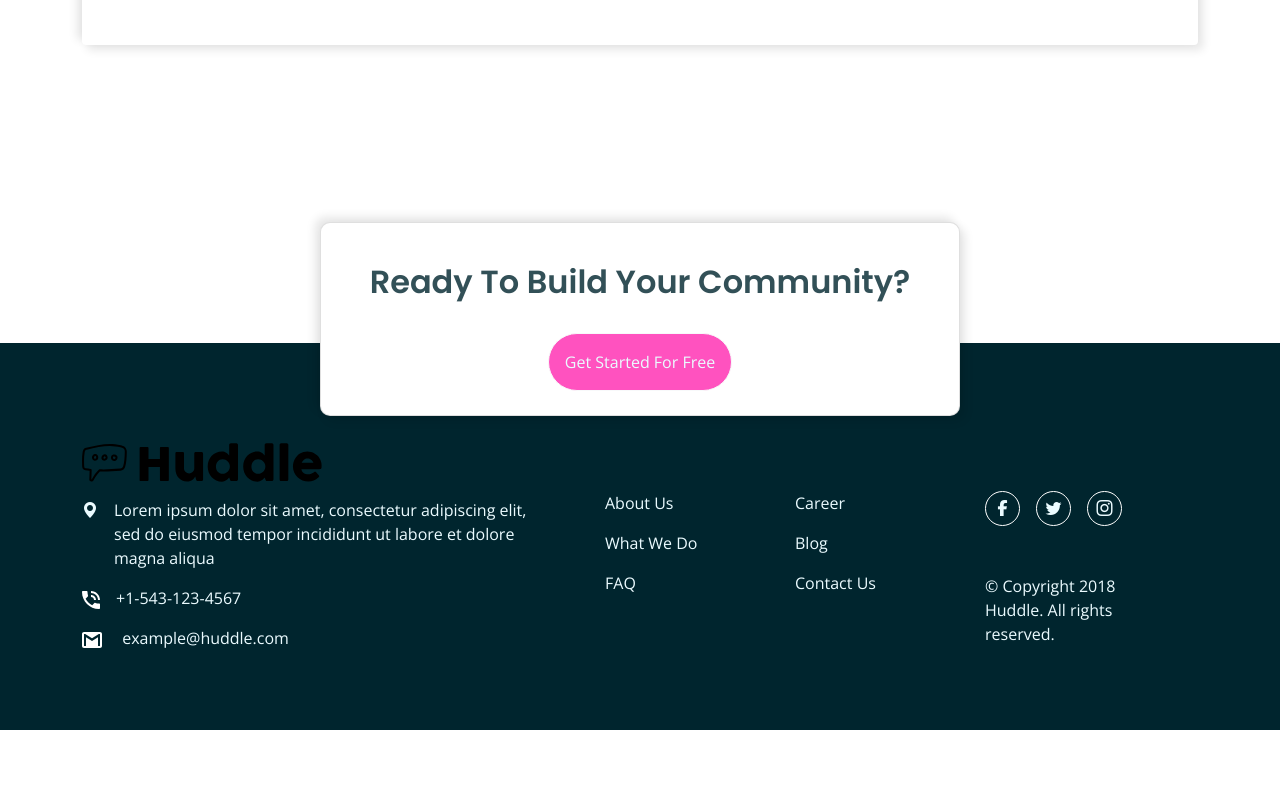
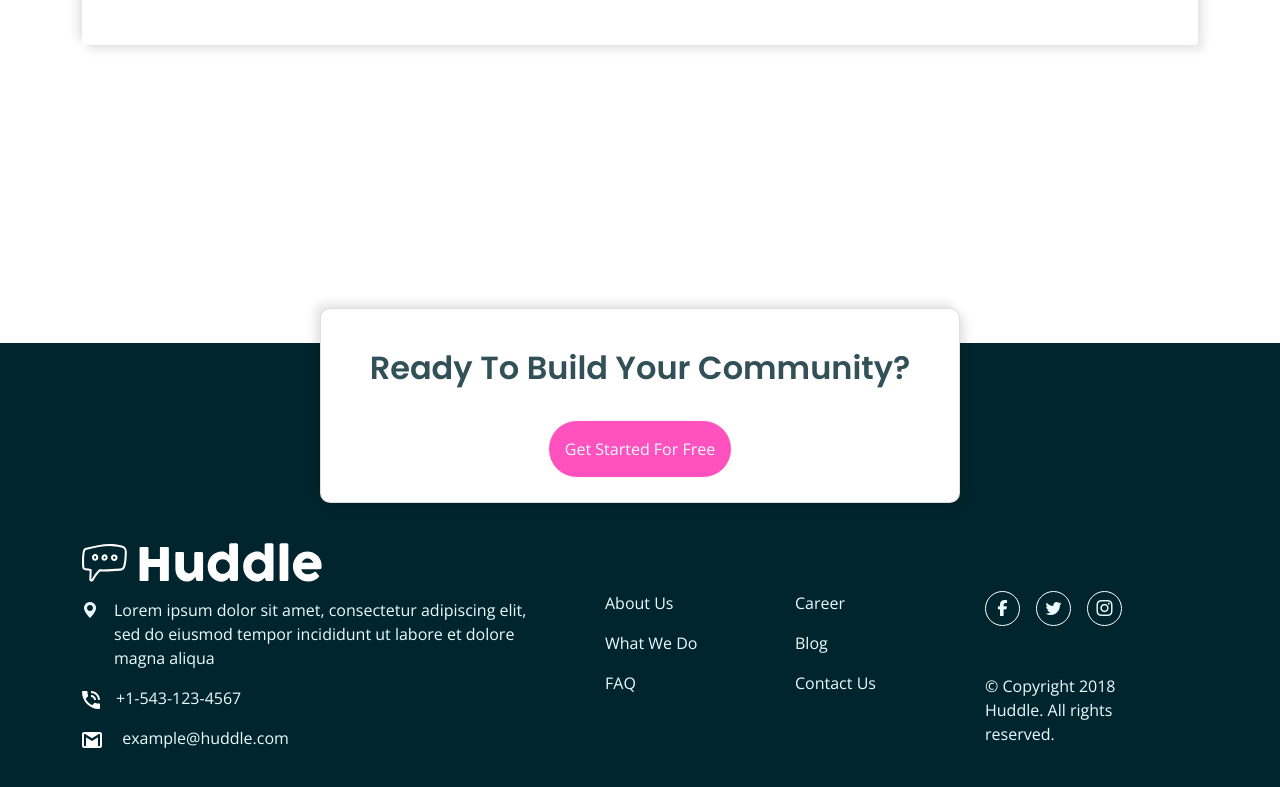
Before and after one commit to BabyDeee/Huddle-alternating-feature-block, a plain HTML site: page index.html in a window 1280 px wide. Shown: the part 1914-2701 px from the top of the page. Before the commit the page ends 2644 px from the top, so only its background shows below. Drawn offline with nearby package versions, Linux system fonts and the light colour scheme.

Commit message:
Second commit

```diff
--- a/css/style.css
+++ b/css/style.css
@@ -28,11 +28,12 @@ body{
 footer{
     background-color: hsl(192, 100%, 9%);
     color:  hsl(193, 100%, 96%);
+    height: 70vh;
 }
-.col-md-5 img{
+/* .col-md-5 img{
     filter: brightness(0);
     background: rgba(white, 0.5);
-}
+} */
 .postm{
     border-radius: 10px !important;
 }
@@ -55,6 +56,9 @@ footer{
     .btn-sta{
         width: 60% !important;
     }
+    footer{
+        height: 80vh;
+    }
 }
 @media (max-width: 426px){
     br{
@@ -73,6 +77,7 @@ footer{
     }
     footer{
         padding-top: 200px !important;
+        height: auto !important;
     }
     .navbar-brand{
         width: 50%;
--- a/index.html
+++ b/index.html
@@ -92,11 +92,11 @@
         <button type="submit" class="rounded-pill btn btn-sta btn-fot btn-light btn-lg fs-6 mx-auto py-3" style="height: auto;">Get Started For Free</button>
       </div>
     </div>
-    <footer class="pb-5" style="padding-top: 100px;">
+    <footer class="pb-5" style="padding-top: 25vh;">
         <div class="container">
           <div class="row">
             <div class="col-lg-5 col-md-5 col-12 me-5">
-              <img src="images/logo.svg" class="img-fluid mb-3" alt="">
+              <img src="images/logo-white.svg" class="img-fluid mb-3" alt="">
               <ul class="list-unstyled">
                 <li class="d-flex flex-row"><i class="bi bi-geo-alt-fill me-3"></i><p> Lorem ipsum dolor sit amet, consectetur adipiscing elit, sed do eiusmod tempor incididunt ut labore et dolore magna aliqua</p></li>
                 <li class="pb-3"><svg width="18" class="me-3" height="18" xmlns="http://www.w3.org/2000/svg"><path d="M17 12.5c-1.2 0-2.4-.2-3.6-.6-.3-.1-.7 0-1 .2l-2.2 2.2c-2.8-1.4-5.1-3.8-6.6-6.6l2.2-2.2c.3-.3.4-.7.2-1-.3-1.1-.5-2.3-.5-3.5 0-.6-.4-1-1-1H1C.4 0 0 .4 0 1c0 9.4 7.6 17 17 17 .6 0 1-.4 1-1v-3.5c0-.6-.4-1-1-1zM16 9h2c0-5-4-9-9-9v2c3.9 0 7 3.1 7 7zm-4 0h2c0-2.8-2.2-5-5-5v2c1.7 0 3 1.3 3 3z" fill="#FFF" fill-rule="evenodd"/></svg>+1-543-123-4567</li>
```
Also changed, not shown: images/logo-white.svg (added).
